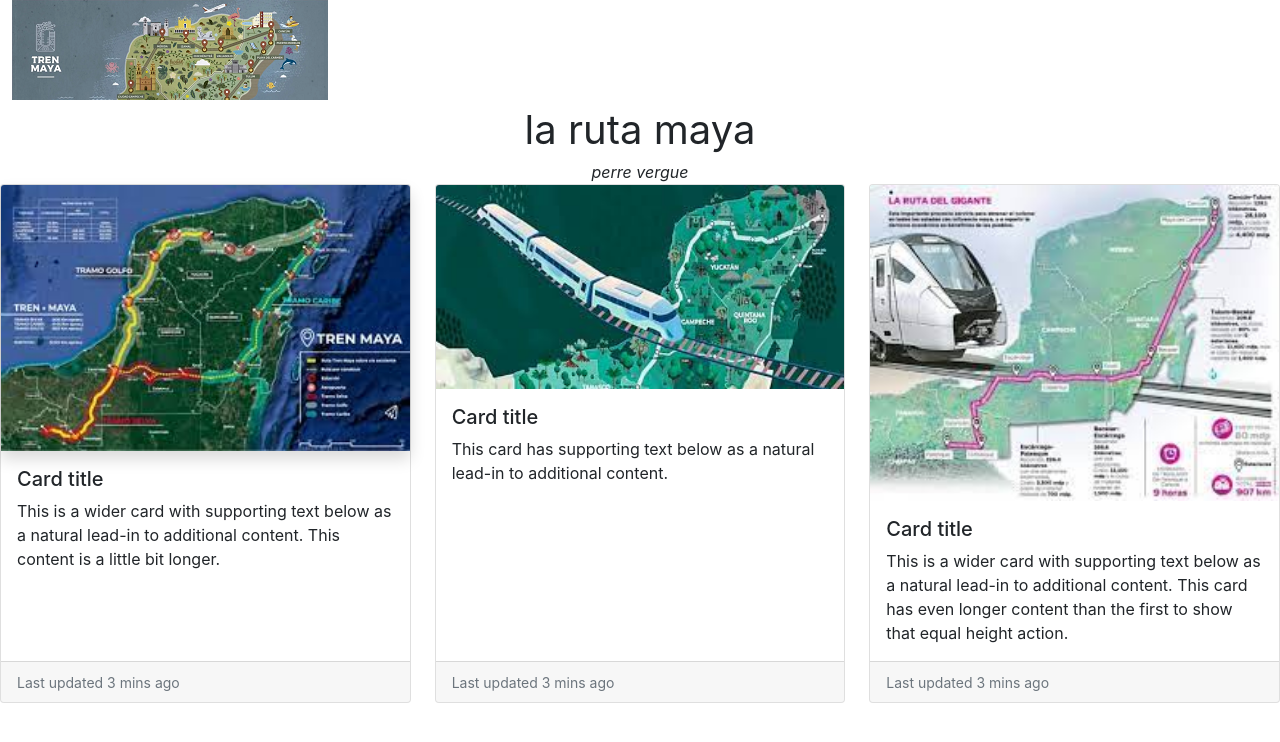
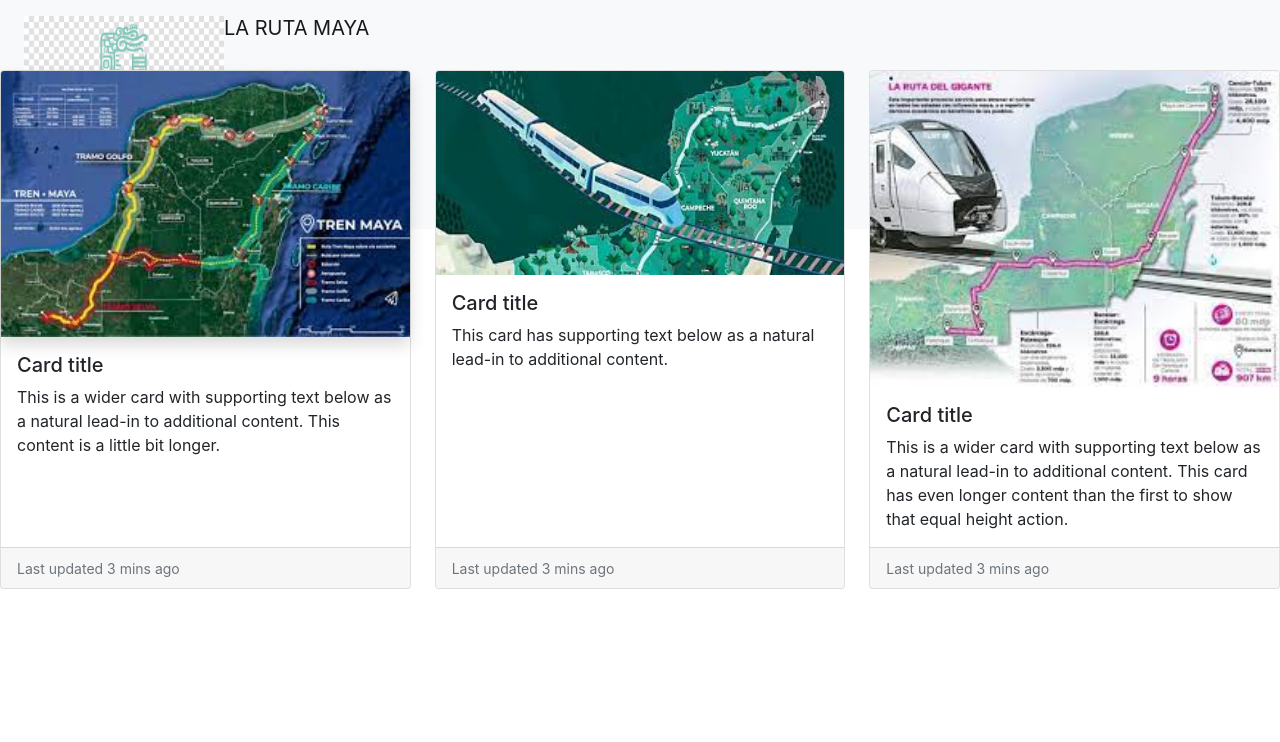
Before and after one commit to 04-2002/Ruta-Maya, a React (Create React App) app: page / in a window 1280 px wide. Shown: the top 742 px of the page. Built offline with nearby package versions, Linux system fonts and the light colour scheme.

Commit message:
Ruta-Maya

```diff
--- a/src/App.css
+++ b/src/App.css
@@ -1,45 +1,3 @@
-.App {
-  text-align: center;
+.Encabezado-App {
+  height: 70px;
 }
-
-.App-logo {
-  height: 40vmin;
-  pointer-events: none;
-}
-
-@media (prefers-reduced-motion: no-preference) {
-  .App-logo {
-    animation: App-logo-spin infinite 20s linear;
-  }
-}
-
-.App-header {
-  background-color: #282c34;
-  min-height: 100vh;
-  display: flex;
-  flex-direction: column;
-  align-items: center;
-  justify-content: center;
-  font-size: calc(10px + 2vmin);
-  color: white;
-}
-
-.App-link {
-  color: #61dafb;
-}
-
-@keyframes App-logo-spin {
-  from {
-    transform: rotate(0deg);
-  }
-  to {
-    transform: rotate(360deg);
-  }
-}
-
-.app-img-inicio{
-  width: 300px;
-  height: 200px;
-  margin: auto;
-  background-color: #61dafb;
-}
--- a/src/Components/Encabezado.js
+++ b/src/Components/Encabezado.js
@@ -1,13 +1,23 @@
 import React from "react";
-import Banner from "../img/Banner_Tren_Maya2.png";
+import trenmaya from "../img/trenmaya.jpg";
 
 function Encabezado() {
   return (
-    <div className="container-fluid">
-      <img src={Banner} className="img-fluid" alt="..." />
-
-      <div className="text-center fs-1">la ruta maya</div>
-      <div className="container-fluid text-center fst-italic">perre vergue</div>
+    <div className="Encabezado-App row ">
+      <nav class="navbar navbar-light bg-light">
+        <div class="container-fluid">
+          <a class="navbar-brand" href="#">
+            <img
+              src={trenmaya}
+              alt=""
+              width="200"
+              height="200"
+              class="d-inline-block align-text-top"
+            />
+            LA RUTA MAYA
+          </a>
+        </div>
+      </nav>
     </div>
   );
 }
```
Also changed, not shown: src/img/trenmaya.jpg (added).
